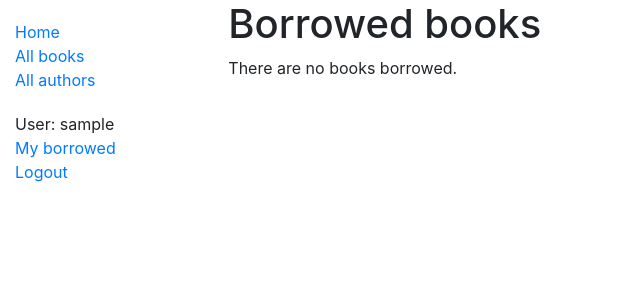
After one commit to jarabt/django_projects, a Django app: page /catalog/mybooks/ in a window 1280 px wide. The commit adds this page. Shown: the top 300 px of the page, without its empty margins (0-640 px from the left). Run offline with Django 3.2, Linux system fonts and the light colour scheme; a user stored in the database is signed in; tables that the repository leaves empty hold one stand-in row (values such as "Sample post").

Commit message:
before permissions

```diff
--- a/locallibrary/catalog/templates/catalog/base_generic.html
+++ b/locallibrary/catalog/templates/catalog/base_generic.html
@@ -18,6 +18,16 @@
 						<li><a href="{% url 'index' %}">Home</a></li>
 						<li><a href="{% url 'books' %}">All books</a></li>
 						<li><a href="{% url 'authors' %}">All authors</a></li>
+					</ul>
+
+					<ul class="sidebar-nav">
+						{% if user.is_authenticated %}
+							<li>User: {{ user.get_username }}</li>
+							<li><a href="{% url 'my-borrowed' %}">My borrowed</a></li>
+							<li><a href="{% url 'logout' %}?next={{ request.path }}">Logout</a></li>
+						{% else %}
+							<li><a href="{% url 'login' %}?next={{ request.path }}">Login</a><li>
+						{% endif %}
 					</ul>
 				{% endblock %}
 				</div>
--- /dev/null
+++ b/locallibrary/catalog/templates/catalog/bookinstance_list_borrowed_user.html
@@ -0,0 +1,19 @@
+{% extends "catalog/base_generic.html" %}
+
+{% block content %}
+	<h1>Borrowed books</h1>
+
+	{% if bookinstance_list %}
+	<ul>
+
+		{% for bookinst in bookinstance_list %}
+			<li class="{% if bookinst.is_overdue %}text-danger{% endif %}">
+				<a href="{% url 'book-detail' bookinst.book.pk %}">{{ bookinst.book.title }}</a> ({{ bookinst.due_back }})
+			</li>
+		{% endfor %}
+	</ul>
+
+	{% else %}
+		<p>There are no books borrowed.</p>
+	{% endif %}
+{% endblock %}
--- a/locallibrary/catalog/urls.py
+++ b/locallibrary/catalog/urls.py
@@ -7,4 +7,5 @@ urlpatterns = [
         path('book/<int:pk>', views.BookDetailView.as_view(), name='book-detail'),
         path('authors/', views.AuthorListView.as_view(), name='authors'),
         path('author/<int:pk>', views.AuthorDetailView.as_view(), name='author-detail'),
+        path('mybooks/', views.LoanedBooksByUserListView.as_view(), name='my-borrowed'),
         ]
--- a/locallibrary/catalog/views.py
+++ b/locallibrary/catalog/views.py
@@ -1,5 +1,6 @@
 from django.shortcuts import render
 from django.views import generic
+from django.contrib.auth.mixins import LoginRequiredMixin
 
 # Create your views here.
 from .models import Book, Author, BookInstance, Genre
@@ -46,3 +47,12 @@ class AuthorListView(generic.ListView):
 
 class AuthorDetailView(generic.DetailView):
     model = Author
+
+class LoanedBooksByUserListView(LoginRequiredMixin, generic.ListView):
+    """Generic class-based view listing books on loan to current user."""
+    model = BookInstance
+    template_name = 'catalog/bookinstance_list_borrowed_user.html'
+    paginate_by = 10
+
+    def get_queryset(self):
+        return BookInstance.objects.filter(borrower=self.request.user).filter(status__exact='o').order_by('due_back')
--- a/locallibrary/locallibrary/settings.py
+++ b/locallibrary/locallibrary/settings.py
@@ -129,3 +129,6 @@ DEFAULT_AUTO_FIELD = 'django.db.models.BigAutoField'
 
 # Redirect to home URL after login (Default redirects to /account/profile/)
 LOGIN_REDIRECT_URL = '/'
+
+# To allow testing of password reset system - this logs any emails sent to the console
+EMAIL_BACKEND = 'django.core.mail.backends.console.EmailBackend'
```
Also changed, not shown: locallibrary/catalog/admin.py (+17 -0 lines), locallibrary/catalog/models.py (+9 -0 lines), locallibrary/catalog/migrations/0003_bookinstance_borrower.py (added).
